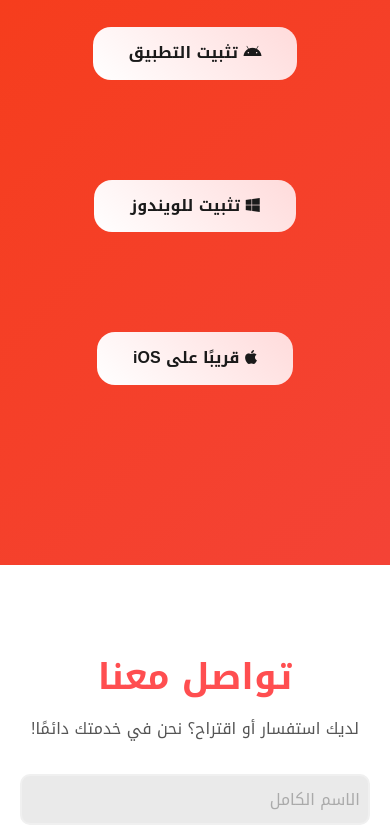
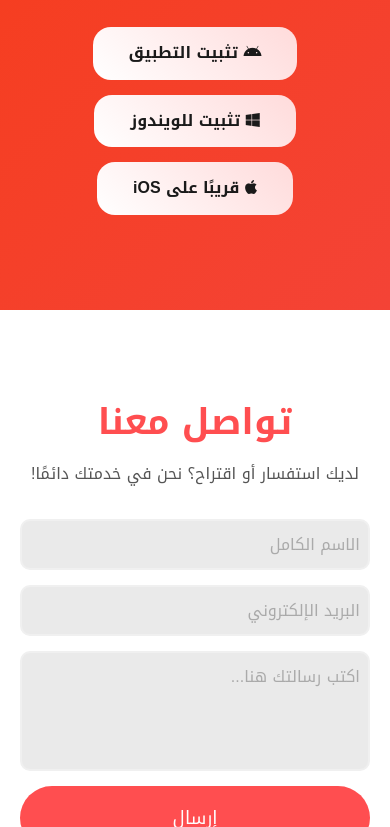
Before and after one commit to rrsvkk/newslab, a plain HTML site: page index.html in a window 390 px wide. Shown: the part 3673-4500 px from the top of the page. Drawn offline with nearby package versions, Linux system fonts and the light colour scheme.

Commit message:
Add files via upload

```diff
--- a/style.css
+++ b/style.css
@@ -748,7 +748,7 @@ footer {
   .install-btn {
     display: inline-block;
     padding: 12px 36px;
-    margin-bottom: 100px;
+    margin-bottom: 15px;
   }
 
   .install-btn:hover {
```
